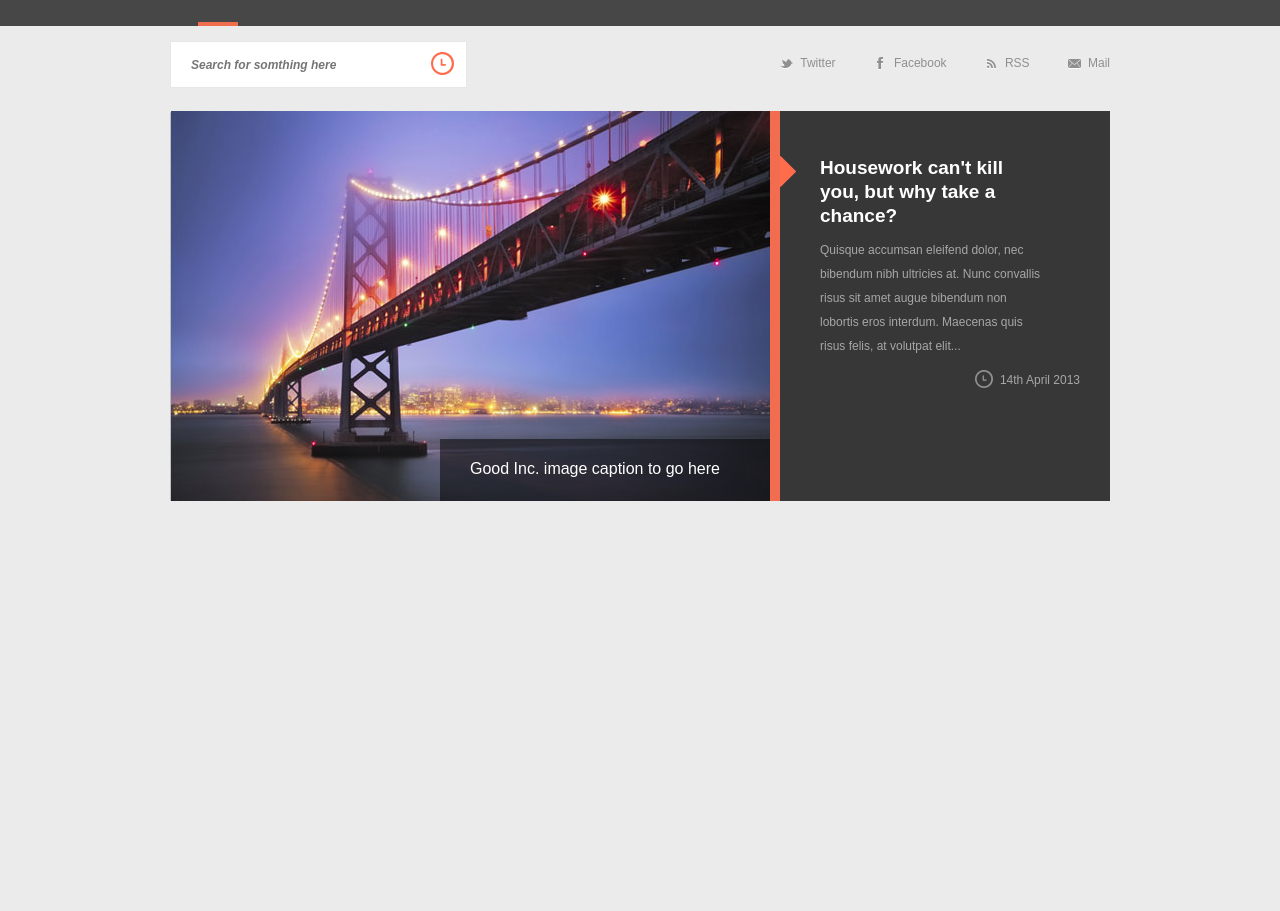
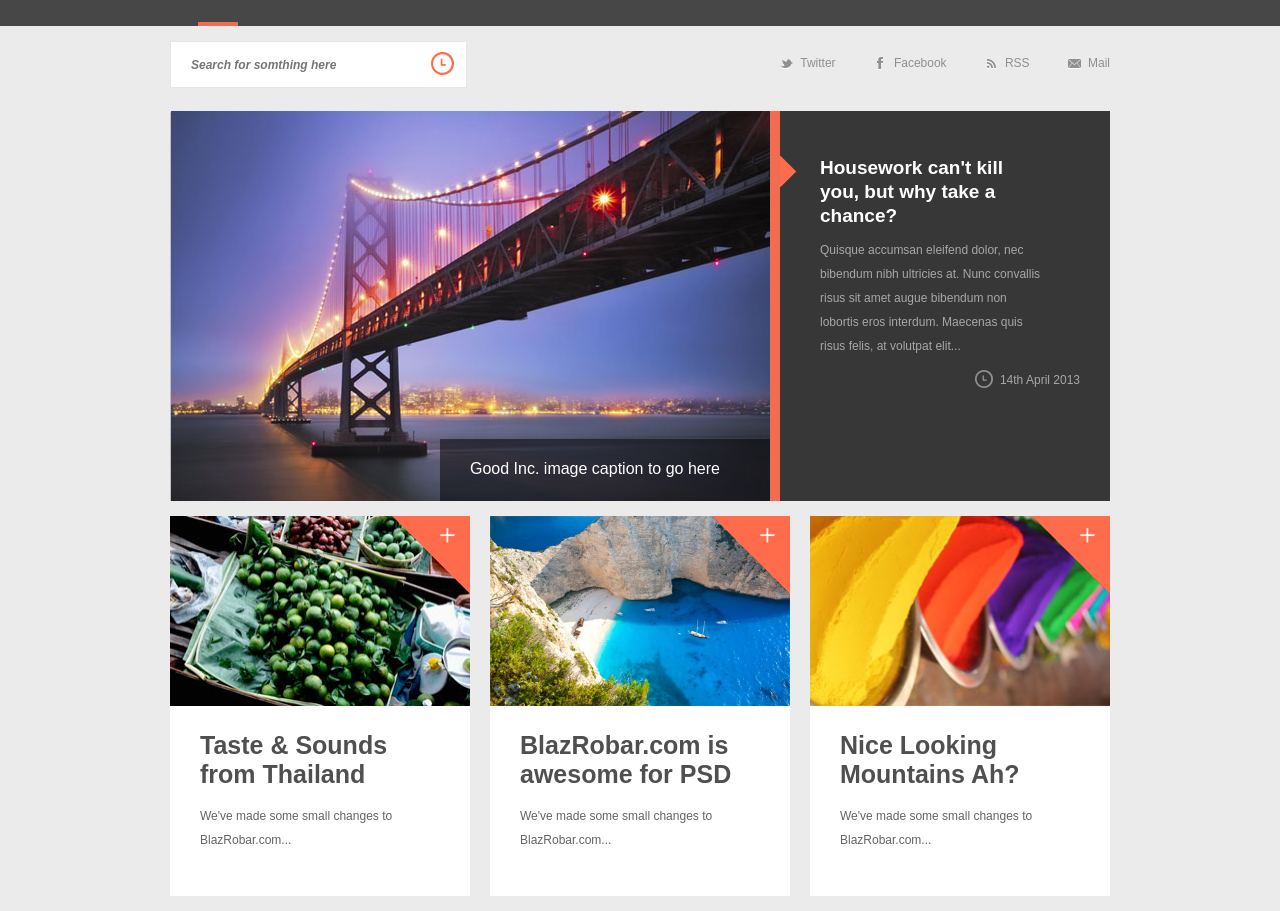
Before and after one commit to ailukyanov/good_inc.loc, a website: page index.html in a window 1280 px wide. Shown: the part 111-1022 px from the top of the page. Before the commit the page ends 800 px from the top, so only its background shows below. Drawn offline with Linux system fonts and the light colour scheme.

Commit message:
Create a project

```diff
--- a/index.html
+++ b/index.html
@@ -82,5 +82,48 @@
     <!-- // Первый блок с фото и описанием -->
 
     <!-- Картинки в колонках -->
+    <div class="photo center clearfix">
+        <div class="products">
+            <span><a href="#">&nbsp;</a></span>
+            <div class="c-img">
+                <a href="#" class="">
+                    <img src="images/item-1.jpg" height="190" width="300" alt="">
+                </a>
+            </div>
+            <div class="c-footer">
+                <h6><a href="#" class="product">Taste & Sounds<br> from Thailand</a></h6>
+                <p>We've made some small changes to BlazRobar.com...</p>
+            </div>
+        </div>
+
+        <div class="products">
+            <span><a href="#">&nbsp;</a></span>
+            <div class="c-img">
+                <a href="#" class="">
+                    <img src="images/item-2.jpg" height="190" width="300" alt="">
+                </a>
+            </div>
+            <div class="c-footer">
+                <h6><a href="#" class="product">BlazRobar.com is awesome for PSD</a></h6>
+                <p>We've made some small changes to BlazRobar.com...</p>
+            </div>
+        </div>
+
+        <div class="products">
+            <span><a href="#">&nbsp;</a></span>
+            <div class="c-img">
+                <a href="#" class="">
+                    <img src="images/item-3.jpg" height="190" width="300" alt="">
+                </a>
+            </div>
+            <div class="c-footer">
+                <h6><a href="#" class="product">Nice Looking Mountains Ah?</a></h6>
+                <p>We've made some small changes to BlazRobar.com...</p>
+            </div>
+        </div>
+    </div>
+
+    <!--Сайдбар-->
+</div>
 </body>
 </html>
--- a/scss/core/_base.scss
+++ b/scss/core/_base.scss
@@ -120,7 +120,7 @@ body {
   }
 
   /* Социальные сети */
-  .search-block{
+  .search-block {
     padding-top: 15px;
     height: 70px;
   }
@@ -166,7 +166,7 @@ body {
     position: relative;
   }
 
-  input[type="text"]{
+  input[type="text"] {
     padding: 0 45px 0 20px;
     margin: 0;
     display: block;
@@ -178,7 +178,7 @@ body {
     height: 45px;
   }
 
-  input[type="submit"]{
+  input[type="submit"] {
     position: absolute;
     top: 0;
     right: 2px;
@@ -218,7 +218,7 @@ body {
   }
 
   /* Описание фотографии */
-  .descr{
+  .descr {
     background: #373737 url(../images/arrow.png) no-repeat 0 45px;
     border-left: 10px solid #f26c4f;
     padding: 45px 30px 45px 40px;
@@ -249,4 +249,46 @@ body {
   }
 
   /* Картинки в колонках */
+  .products {
+    position: relative;
+    float: left;
+    display: inline-block;
+    margin-right: 20px;
+    width: 300px;
+    height: 380px;
+    background: #fff;
+    overflow: hidden;
+
+
+    &:nth-child(3n) {
+      margin-right: 0;
+    }
+
+    span {
+      display: inline-block;
+      width: 78px;
+      height: 78px;
+      position: absolute;
+      top: 0;
+      right: 0;
+      background: url(../images/span.png) no-repeat;
+    }
+
+    p {
+      color: #646464;
+    }
+  }
+
+  .product {
+    display: inline-block;
+    margin-bottom: 15px;
+    font: bold 25px arial, sans-serif;
+    color: #4f4f4f;
+  }
+
+  .c-footer {
+    padding: 17px 20px 20px 30px;
+  }
+
+  /*Сайдбар*/
 }
```
Also changed, not shown: css/main.css, 1 other file.
